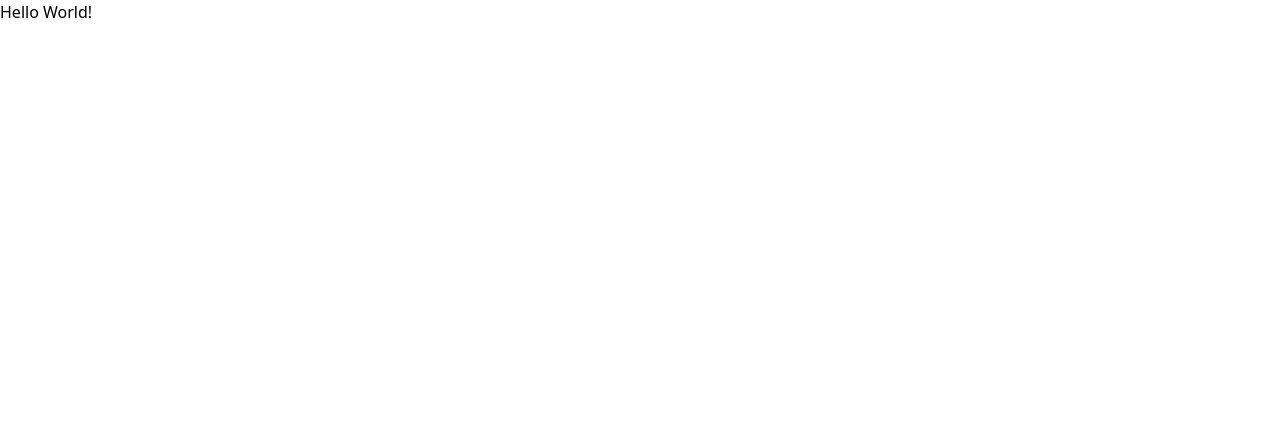
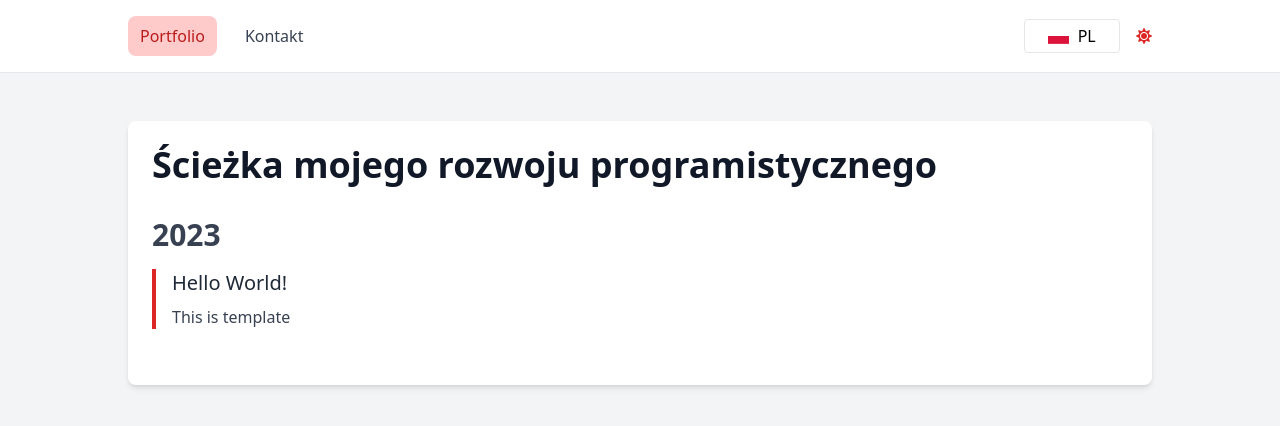
Before and after one commit to demono10000/Portfolio, a Vue app: page / in a window 1280 px wide. Shown: the top 426 px of the page. Built offline with nearby package versions, Linux system fonts and the light colour scheme.

Commit message:
Created website template

```diff
--- a/index.html
+++ b/index.html
@@ -5,6 +5,8 @@
     <link rel="icon" href="/favicon.ico">
     <meta name="viewport" content="width=device-width, initial-scale=1.0">
     <title>Vite App</title>
+    <link rel="stylesheet" href="https://cdnjs.cloudflare.com/ajax/libs/font-awesome/5.15.3/css/all.min.css">
+    <link rel="stylesheet" href="https://cdnjs.cloudflare.com/ajax/libs/flag-icon-css/3.5.0/css/flag-icon.min.css">
   </head>
   <body>
     <div id="app"></div>
--- a/package.json
+++ b/package.json
@@ -12,10 +12,8 @@
     "autoprefixer": "^10.4.15",
     "postcss": "^8.4.28",
     "tailwindcss": "^3.3.3",
-    "v-click-outside": "^3.2.0",
     "vue": "^3.3.4",
     "vue-i18n": "^9.2.2",
-    "vue-recaptcha-v3": "^2.0.1",
     "vue-router": "^4.2.4"
   },
   "devDependencies": {
--- a/src/App.vue
+++ b/src/App.vue
@@ -1,17 +1,18 @@
-<script setup>
-import MainPage from "@/components/MainPage.vue";
-</script>
-
 <template>
-    <header>
-
-    </header>
-
-    <main>
-        <MainPage />
-    </main>
+    <div class="min-h-screen bg-gray-100 dark:bg-gray-900 font-sans leading-normal tracking-normal">
+        <Navbar />
+        <div class="container mx-auto md:px-8 lg:px-16 xl:px-32 py-8">
+            <router-view></router-view>
+        </div>
+    </div>
 </template>
 
-<style scoped>
+<script>
+import Navbar from "@/components/Navbar.vue";
 
-</style>
+export default {
+    components: {
+        Navbar
+    }
+}
+</script>
--- a/src/components/MainPage.vue
+++ b/src/components/Contact.vue
@@ -3,7 +3,7 @@
 </script>
 
 <template>
-Hello World!
+WIP
 </template>
 
 <style scoped>
--- /dev/null
+++ b/src/components/Navbar.vue
@@ -0,0 +1,94 @@
+<template>
+    <nav class="border-b pb-4 mb-4 bg-white dark:bg-gray-900 px-4 sm:px-8 md:px-0 py-2 sm:py-4">
+        <div class="container mx-auto md:px-8 lg:px-16 xl:px-32 flex justify-between items-center">
+            <div class="space-x-4">
+                <router-link v-slot="{ isActive, navigate }" to="/">
+                    <button
+                            @click="navigate"
+                            class="px-3 py-2 rounded-lg transition hover:bg-red-100 dark:hover:bg-red-900"
+                            :class="isActive ? 'bg-red-200 dark:bg-red-800 text-red-700 dark:text-red-100' : 'text-gray-700 dark:text-gray-300 hover:text-red-700 dark:hover:text-red-200'">
+                        {{ $t('portfolio') }}
+                    </button>
+                </router-link>
+                <router-link v-slot="{ isActive, navigate }" to="/contact">
+                    <button
+                            @click="navigate"
+                            class="px-3 py-2 rounded-lg transition hover:bg-red-100 dark:hover:bg-red-900"
+                            :class="isActive ? 'bg-red-200 dark:bg-red-800 text-red-700 dark:text-red-100' : 'text-gray-700 dark:text-gray-300 hover:text-red-700 dark:hover:text-red-200'">
+                        {{ $t('contact') }}
+                    </button>
+                </router-link>
+            </div>
+
+            <div class="flex space-x-4 items-center">
+                <div class="relative w-24 p-1 border rounded hover:border-red-500">
+                    <div @click="showDropdown = !showDropdown"
+                         class="flex items-center justify-center cursor-pointer dark:text-gray-200">
+                        <span :class="`flag-icon flag-icon-${currentFlag} mr-2`"></span>
+                        {{ $i18n.locale.toUpperCase() }}
+                    </div>
+                    <ul :class="{'scale-y-100 opacity-100': showDropdown}"
+                        class="absolute z-10 list-none m-0 p-0 top-full left-0 w-full transform origin-top scale-y-0 transition-transform ease-in duration-200 bg-white dark:bg-gray-800 border border-gray-300 rounded dark:text-gray-200">
+                        <li v-for="lang in languages" :key="lang.code" @click="changeLanguage(lang.code)"
+                            class="flex items-center justify-center px-4 py-2 cursor-pointer hover:bg-gray-200 dark:hover:bg-gray-700">
+                            <span :class="`flag-icon flag-icon-${lang.flag} mr-2 flag-size`"></span>
+                            {{ lang.code.toUpperCase() }}
+                        </li>
+                    </ul>
+                </div>
+                <button @click="toggleDarkMode" class="text-red-600 dark:text-red-200">
+                    <i v-if="!isDarkMode" class="fas fa-sun"></i>
+                    <i v-else class="fas fa-moon"></i>
+                </button>
+            </div>
+        </div>
+    </nav>
+</template>
+
+<script>
+import {supportedLanguages} from '@/i18n';
+
+export default {
+    data() {
+        return {
+            languages: supportedLanguages,
+            showDropdown: false,
+            isDarkMode: false,
+            isLoggedIn: localStorage.getItem('isLoggedIn') === 'true',
+        };
+    },
+    methods: {
+        changeLanguage(code) {
+            this.$i18n.locale = code;
+            this.showDropdown = false;
+            localStorage.setItem('language', code);
+        },
+        toggleDarkMode() {
+            this.isDarkMode = !this.isDarkMode;
+            if (this.isDarkMode) {
+                document.documentElement.classList.add('dark');
+                localStorage.setItem('darkMode', 'true');
+            } else {
+                document.documentElement.classList.remove('dark');
+                localStorage.removeItem('darkMode');
+            }
+        },
+    },
+    computed: {
+        currentFlag() {
+            const language = this.languages.find(lang => lang.code === this.$i18n.locale);
+            return language ? language.flag : 'default';
+        },
+    },
+    created() {
+        if (localStorage.getItem('darkMode')) {
+            this.isDarkMode = true;
+            document.documentElement.classList.add('dark');
+        }
+        const savedLanguage = localStorage.getItem('language');
+        if (savedLanguage) {
+            this.$i18n.locale = savedLanguage;
+        }
+    }
+}
+</script>
--- /dev/null
+++ b/src/components/TimeLine.vue
@@ -0,0 +1,76 @@
+<template>
+    <div class="bg-white dark:bg-gray-900 p-6 rounded-lg shadow-md">
+        <h1 class="text-4xl font-bold mb-8 text-gray-900 dark:text-gray-100">{{ $t('timeline_title') }}</h1>
+        <div v-for="year in years" :key="year.year" class="mb-8">
+            <h2 class="text-3xl font-semibold mb-4 text-gray-700 dark:text-gray-200">{{ year.year }}</h2>
+            <div v-for="event in year.events" :key="event.title" class="mb-4 pl-4 border-l-4 border-red-600">
+                <h3 class="text-xl font-medium mb-2 text-gray-800 dark:text-gray-200">{{ event.title }}</h3>
+
+                <div v-for="(content, index) in event.contents" :key="index">
+                    <p v-if="content.type === 'text'" class="text-gray-700 dark:text-gray-300 mb-2">{{ content.value }}</p>
+
+                    <img v-if="content.type === 'image'" :src="content.src" alt="image" class="w-full mb-2">
+
+                    <video v-if="content.type === 'video'" controls class="w-full mb-2">
+                        <source :src="content.src" type="video/mp4">
+                    </video>
+
+                    <a v-if="content.type === 'link'" :href="content.src" class="underline text-blue-600 mb-2"
+                       target="_blank">{{ content.label }}</a>
+
+                    <a v-if="content.type === 'file'" :href="content.src" download class="underline text-blue-600 mb-2">{{
+                        content.label
+                        }}</a>
+
+                    <iframe v-if="content.type === 'youtube-video'"
+                            :src="'https://www.youtube.com/embed/' + content.videoId"
+                            class="youtube-frame mb-2"></iframe>
+
+                    <iframe v-if="content.type === 'youtube-playlist'"
+                            :src="'https://www.youtube.com/embed/videoseries?list=' + content.playlistId"
+                            class="youtube-frame mb-2"></iframe>
+
+                    <a v-if="content.type === 'github-repo'" :href="content.url" class="github-link mb-2"
+                       target="_blank">
+                        <i class="fab fa-github"></i> GitHub
+                    </a>
+
+                    <a v-if="content.type === 'google-play'" :href="content.url" class="google-play-link mb-2"
+                       target="_blank">
+                        <i class="fab fa-google-play"></i> Google Play
+                    </a>
+
+                    <iframe v-if="content.type === 'facebook-video'"
+                            :src="'https://www.facebook.com/plugins/video.php?href=' + encodeURIComponent(content.url)"
+                            class="facebook-frame mb-2"></iframe>
+
+                </div>
+            </div>
+        </div>
+    </div>
+</template>
+
+<script>
+export default {
+    data() {
+        return {
+            years: [
+                {
+                    year: 2023,
+                    events: [
+                        {
+                            title: "Hello World!",
+                            contents: [
+                                {
+                                    type: 'text',
+                                    value: 'This is template'
+                                }
+                            ]
+                        }
+                    ]
+                }
+            ]
+        }
+    }
+}
+</script>
--- a/src/i18n.js
+++ b/src/i18n.js
@@ -2,10 +2,14 @@ import {createI18n} from 'vue-i18n';
 
 const messages = {
     pl: {
-
+        portfolio: 'Portfolio',
+        contact: 'Kontakt',
+        timeline_title: 'Ścieżka mojego rozwoju programistycznego',
     },
     en: {
-
+        portfolio: 'Portfolio',
+        contact: 'Contact',
+        timeline_title: 'The path of my programming development',
     }
 }
 
```
Also changed, not shown: src/main.js (+6 -1 lines), src/router/index.js (added, +15 -0 lines).
